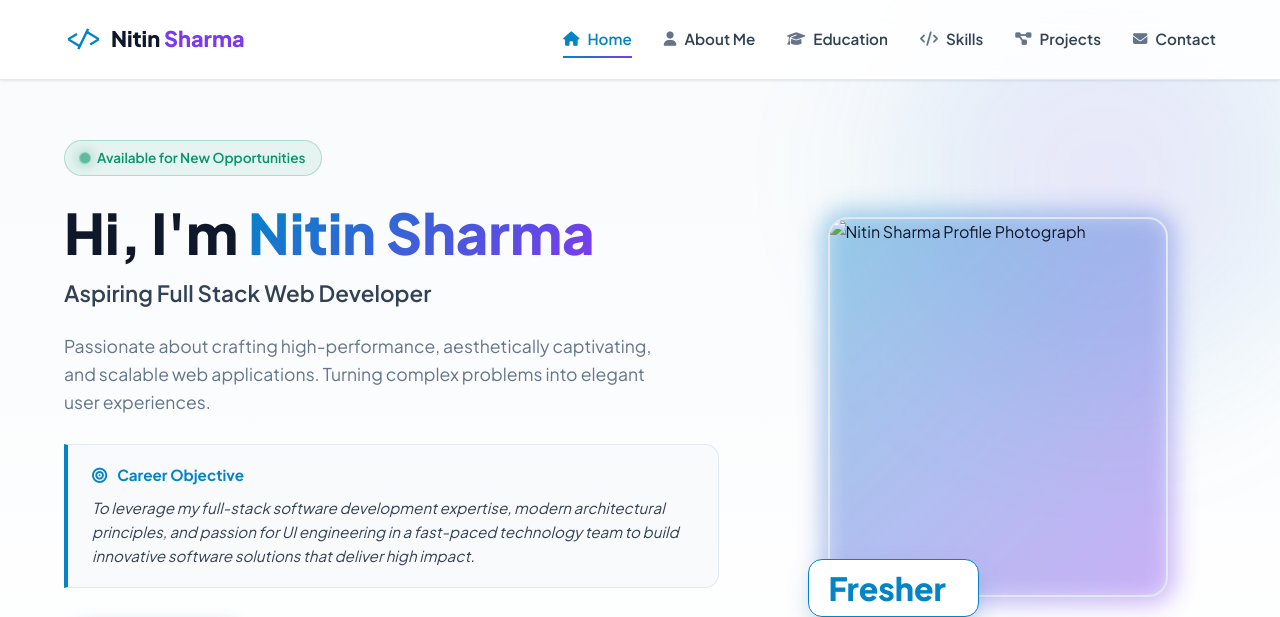
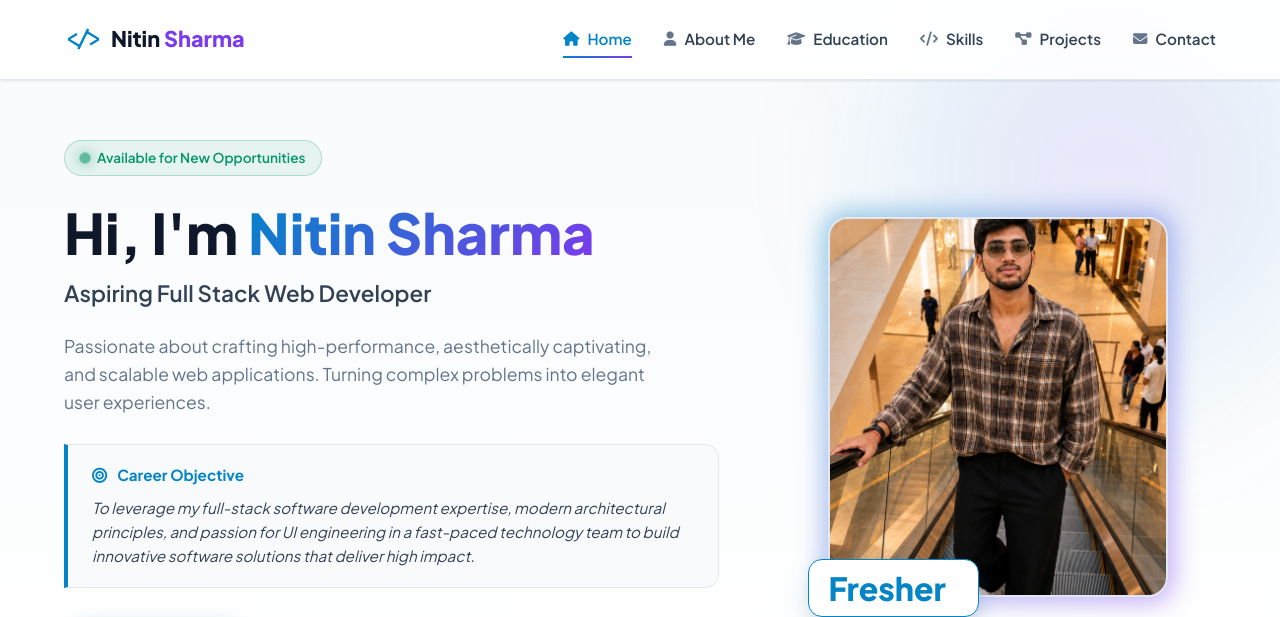
Before and after one commit to GR-NitinSharma/my-portfolio, a website: page index.html in a window 1280 px wide. Shown: the top 617 px of the page. Drawn offline with Linux system fonts and the light colour scheme; files whose address does not match are found by name.

Commit message:
Update profile image source in index.html

```diff
--- a/index.html
+++ b/index.html
@@ -103,7 +103,7 @@
                 <div class="hero-image-wrapper">
                     <div class="profile-card">
                         <div class="image-border-glow"></div>
-                        <img src="assets/profile.jpg" alt="Nitin Sharma Profile Photograph" class="profile-img">
+                        <img src="profile.jpg" alt="Nitin Sharma Profile Photograph" class="profile-img">
                         <div class="experience-badge">
                             <span class="exp-years">Fresher</span>
                             <span class="exp-label"></span>
```
